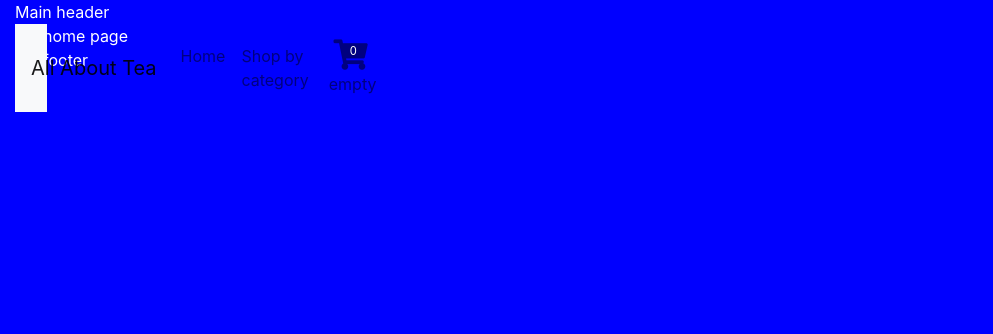
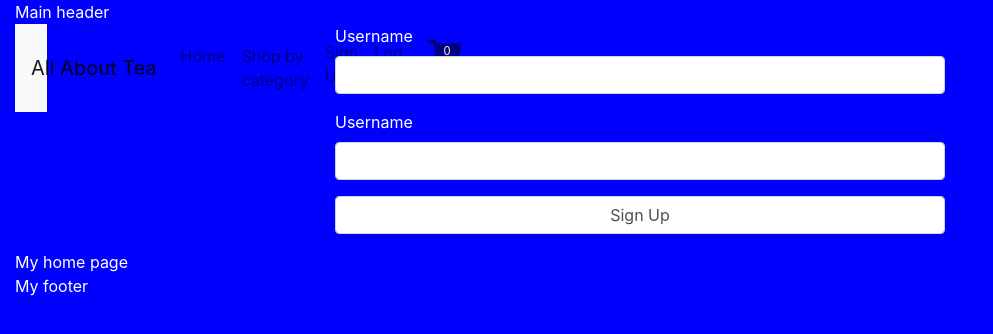
Before and after one commit to shachsan/all-about-tea, an Angular app: page /signup in a window 1280 px wide. Before the commit this address led to /. Shown: the top 334 px of the page, without its empty margins (0-993 px from the left). Built offline with nearby package versions, Linux system fonts and the light colour scheme.

Commit message:
implement signup

```diff
--- a/src/app/app.module.ts
+++ b/src/app/app.module.ts
@@ -23,6 +23,7 @@ import { PaginationDirective } from './directives/pagination.directive';
 import { AuthGuard } from './auth.guard';
 import { AuthService } from './auth.service';
 import { LoginComponent } from './authentication/login/login.component';
+import { SignupComponent } from './signup/signup.component';
 
 
 @NgModule({
@@ -40,6 +41,7 @@ import { LoginComponent } from './authentication/login/login.component';
     CheckoutSummaryComponent,
     PaginationDirective,
     LoginComponent,
+    SignupComponent,
   ],
   imports: [
     BrowserModule,
--- a/src/app/models/product.model.ts
+++ b/src/app/models/product.model.ts
@@ -8,9 +8,9 @@ export class Product {
         public brand: string,
         public size: number,
         // public inventory?: number,
-        public sizeUnit?: string,
+        public _id:string,
+        public sizeUnit?: string, //? after parameter name indicates that this parameter is optional
         public imageUrl?: string,
-        public id?:number, //? after parameter name indicates that this parameter is optional
 
         ){}
 }
--- a/src/app/navbar/navbar.component.html
+++ b/src/app/navbar/navbar.component.html
@@ -12,6 +12,13 @@
 
     <ul class="navbar-nav ml-auto">
       <li class="nav-item">
+        <a [routerLink]="['/signup']" class="nav-link">Sign Up</a>
+      </li>
+
+      <li class="nav-item">
+        <a [routerLink]="['/login']" class="nav-link">Log In</a>
+      </li>
+      <li class="nav-item">
         <app-shopping-cart></app-shopping-cart>
       </li>
     </ul>
--- a/src/app/shop/shop.component.html
+++ b/src/app/shop/shop.component.html
@@ -29,6 +29,7 @@
             <div class="list-group-item text-center">{{tea.brand}}</div>
             <div class="list-group-item text-center">{{tea.category}}</div>
             <div class="list-group-item text-center">{{tea.description}}</div>
+            <div class="list-group-item text-center">{{tea._id}}</div>
           <!-- <ul class="list-group list-group-flush" *ngFor="let detail of tea | keyvalue"> -->
             <!-- <li class="list-group-item" *ngIf="detail.key!=='imageUrl'">{{detail.key}}: {{detail.value}}</li> -->
           </div>
--- a/src/app/shop/shop.component.ts
+++ b/src/app/shop/shop.component.ts
@@ -31,6 +31,7 @@ export class ShopComponent implements OnInit{
   }
 
   get teas():Product[]{
+    console.log('teas', this.repository.getProducts());
     return this.repository.getProducts();
   }
 
--- /dev/null
+++ b/src/app/signup/signup.component.html
@@ -0,0 +1,25 @@
+<div class="row">
+  <div class="col-md-3">
+
+  </div>
+  <div class="col-md-6">
+      <form [formGroup]="signupForm">
+          <div class="form-group">
+            <label for="username">Username</label>
+            <input name="username" type="text" class="form-control">
+          </div>
+          <div class="form-group">
+            <label for="password">Username</label>
+            <input name="password" type="password" class="form-control">
+          </div>
+
+          <div class="form-group">
+            <input type="submit" class="form-control" value="Sign Up">
+          </div>
+        </form>
+
+  </div>
+  <div class="col-md-3">
+
+  </div>
+</div>
--- /dev/null
+++ b/src/app/signup/signup.component.ts
@@ -0,0 +1,20 @@
+import { Component, OnInit } from '@angular/core';
+import { FormGroup, FormControl } from '@angular/forms';
+
+@Component({
+  selector: 'app-signup',
+  templateUrl: './signup.component.html',
+  styleUrls: ['./signup.component.css']
+})
+export class SignupComponent implements OnInit {
+  signupForm:FormGroup;
+  constructor() { }
+
+  ngOnInit() {
+    this.signupForm=new FormGroup({
+      'username':new FormControl(null),
+      'password':new FormControl(null)
+    })
+  }
+
+}
```
Also changed, not shown: src/app/app-routing.module.ts (+6 -1 lines), src/app/signup/signup.component.css (added).
